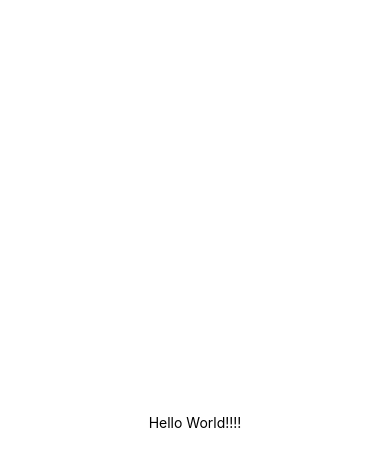
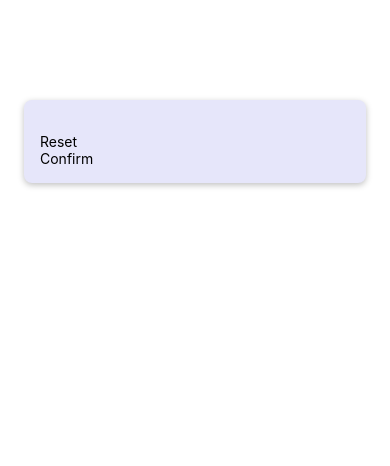
Before and after one commit to kelseyn12/gtnReactNative, a React Native app: screen / in a window 390 px wide. Shown: the top 466 px of the page. Built offline with nearby package versions, Linux system fonts and the light colour scheme.

Commit message:
added my own buttons by creating a button component and using it in startgamescreen component. Also learned to style them

```diff
--- a/App.js
+++ b/App.js
@@ -1,20 +1,12 @@
-import { StatusBar } from 'expo-status-bar';
-import { StyleSheet, Text, View } from 'react-native';
+import { StyleSheet } from 'react-native';
+import StartGameScreen from './screens/StartGameScreen';
 
 export default function App() {
   return (
-    <View style={styles.container}>
-      <Text>Hello World!!!!</Text>
-      <StatusBar style="auto" />
-    </View>
+    <StartGameScreen />
   );
 }
 
 const styles = StyleSheet.create({
-  container: {
-    flex: 1,
-    backgroundColor: '#fff',
-    alignItems: 'center',
-    justifyContent: 'center',
-  },
+
 });
--- /dev/null
+++ b/components/PrimaryButton.js
@@ -0,0 +1,10 @@
+import { View, Text } from 'react-native';
+
+function PrimaryButton({children}) {
+    return(
+    <View>
+        <Text>{children}</Text>
+    </View>
+)}
+
+export default PrimaryButton;
--- a/screens/StartGameScreen.js
+++ b/screens/StartGameScreen.js
@@ -1,13 +1,30 @@
 //This will hold component that will act as start screen where we pick the number that should be guessed and where we start the game
 
-import { TextInput, View } from "react-native";
+import { TextInput, View, StyleSheet } from "react-native";
+import PrimaryButton from "../components/PrimaryButton";
 
 function StartGameScreen(){
-    return
-    <View>
+    return (
+    <View style={styles.inputContainer}>
         <TextInput />
-        //BUTTONS
+        <PrimaryButton>Reset</PrimaryButton>
+        <PrimaryButton>Confirm</PrimaryButton>
     </View>
-}
+)}
 
 export default StartGameScreen;
+
+const styles = StyleSheet.create({
+    inputContainer: {
+        marginTop: 100,
+        marginHorizontal: 24,
+        padding: 16,
+        backgroundColor: '#E6E6FA',
+        borderRadius: 8,
+        elevation: 4, //android shadow
+        shadowColor: 'black', //ios shadow
+        shadowOffset: { width: 0, height: 2 }, //ios shadow
+        shadowRadius: 6, //ios shadow
+        shadowOpacity: 0.25, //ios shadow
+    }
+})
```
Also changed, not shown: 1 other file (tests, documents, lock files or other folders).
